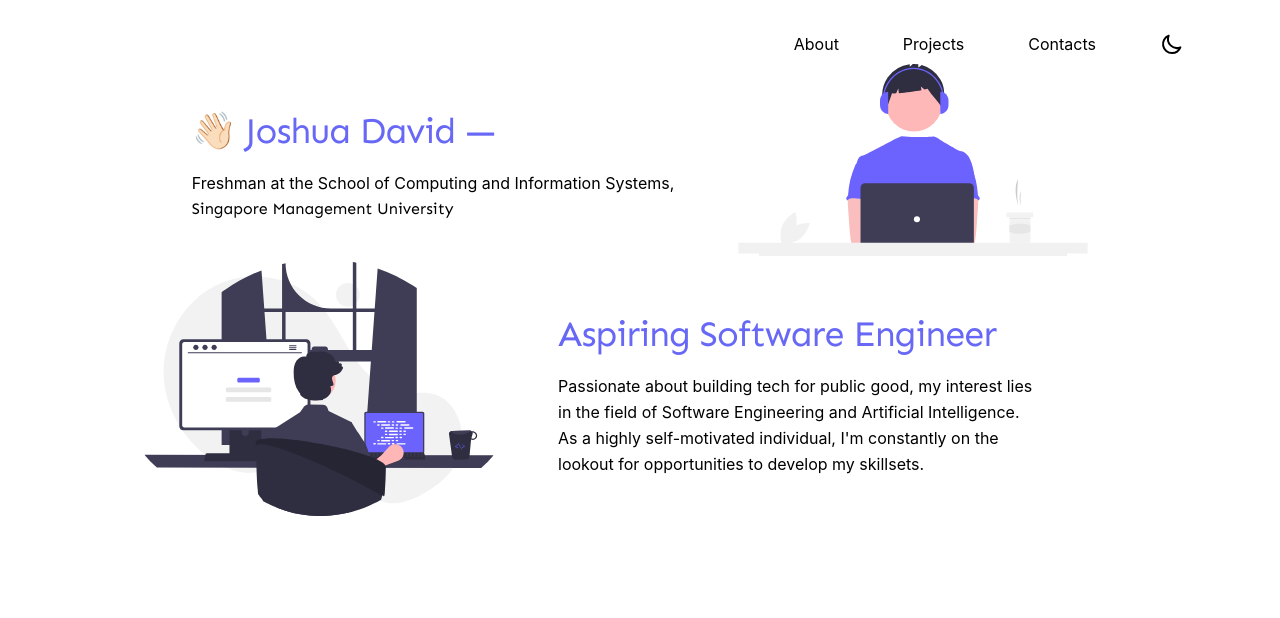
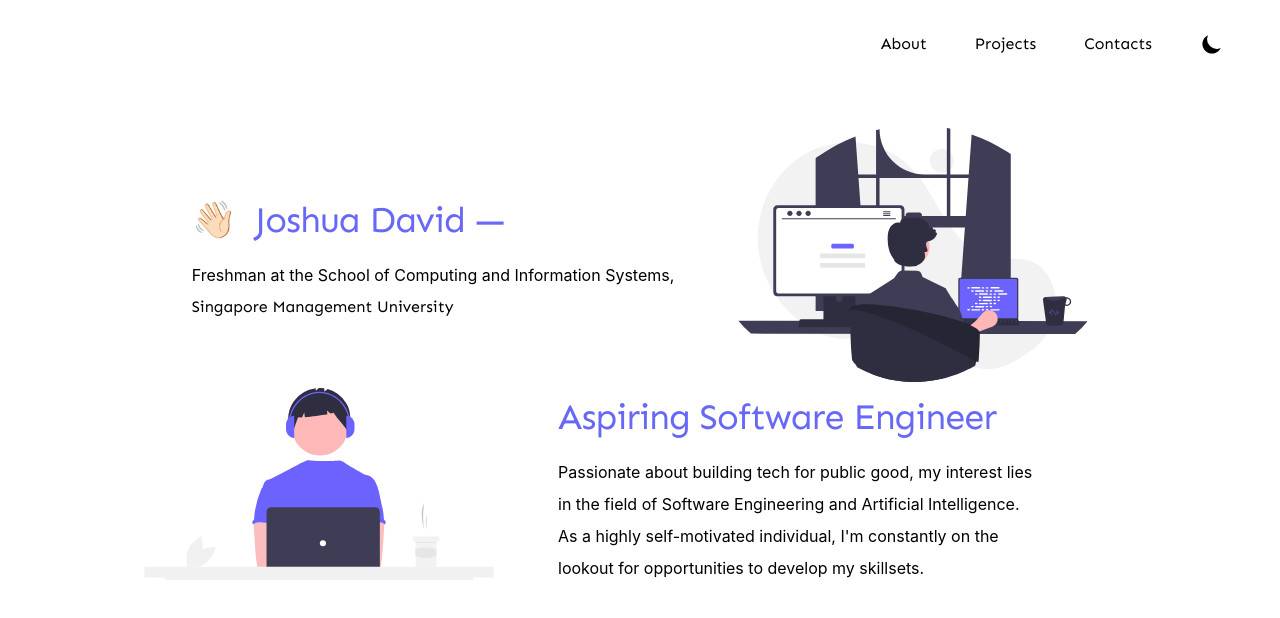
Before and after one commit to joshuadavidang/joshua-david-legacy, a Next.js app: page / in a window 1280 px wide. Shown: the top 618 px of the page. Built offline with nearby package versions, Linux system fonts and the light colour scheme.

Commit message:
added dark mode

```diff
--- a/components/DarkMode.jsx
+++ b/components/DarkMode.jsx
@@ -1,47 +1,41 @@
-export default function DarkMode(props) {
-  const { isDark, toggleToDark } = props;
+import { useTheme } from "next-themes";
+import { SunIcon, MoonIcon } from "@heroicons/react/solid";
+import { useState, useEffect } from "react";
 
-  return (
-    <div onClick={toggleToDark} className="cursor-pointer">
-      {isDark ? (
-        <>
-          <span>
-            {/* Sun */}
-            <svg
-              xmlns="http://www.w3.org/2000/svg"
-              className="h-6 w-6"
-              fill="none"
-              viewBox="0 0 24 24"
-              stroke="currentColor"
-              strokeWidth="2"
-            >
-              <path
-                strokeLinecap="round"
-                strokeLinejoin="round"
-                d="M12 3v1m0 16v1m9-9h-1M4 12H3m15.364 6.364l-.707-.707M6.343 6.343l-.707-.707m12.728 0l-.707.707M6.343 17.657l-.707.707M16 12a4 4 0 11-8 0 4 4 0 018 0z"
-              />
-            </svg>
-          </span>{" "}
-        </>
-      ) : (
-        <>
-          {/* Moon */}
-          <svg
-            xmlns="http://www.w3.org/2000/svg"
-            className="h-6 w-6"
-            fill="none"
-            viewBox="0 0 24 24"
-            stroke="currentColor"
-            strokeWidth="2"
-          >
-            <path
-              strokeLinecap="round"
-              strokeLinejoin="round"
-              d="M20.354 15.354A9 9 0 018.646 3.646 9.003 9.003 0 0012 21a9.003 9.003 0 008.354-5.646z"
-            />
-          </svg>
-        </>
-      )}
-    </div>
-  );
+export default function DarkMode() {
+  const { systemTheme, theme, setTheme } = useTheme();
+  const [mounted, setMounted] = useState(false);
+
+  useEffect(() => {
+    setMounted(true);
+  }, []);
+
+  const renderThemeChanger = () => {
+    if (!mounted) return null;
+    const currentTheme = theme === "system" ? systemTheme : theme;
+
+    if (currentTheme === "dark") {
+      return (
+        <span className="hover:bg-gray p-2 rounded cursor-pointer">
+          <SunIcon
+            className="w-6 h-6 text-white"
+            role="button"
+            onClick={() => setTheme("light")}
+          />
+        </span>
+      );
+    } else {
+      return (
+        <span className="hover:bg-lightGray p-2 rounded cursor-pointer">
+          <MoonIcon
+            className="w-6 h-6 text-gray-900"
+            role="button"
+            onClick={() => setTheme("dark")}
+          />
+        </span>
+      );
+    }
+  };
+
+  return <>{renderThemeChanger()}</>;
 }
--- a/components/LandingPage.jsx
+++ b/components/LandingPage.jsx
@@ -7,27 +7,27 @@ export default function LandingPage(props) {
   const { id } = props;
 
   return (
-    <div id={id}>
+    <div id={id} className="pt-16">
       <Post>
         <div className="flex flex-col">
           <div className="text-blue1 text-4xl font-sen tracking-tight">
-            👋🏻 Joshua David —
+            👋🏻&nbsp; Joshua David —
           </div>
 
-          <div className="pt-3 leading-relaxed">
+          <div className="pt-3 leading-loose">
             Freshman at the School of Computing and Information Systems,
             <p className="break-words">Singapore Management University</p>
           </div>
         </div>
 
         <span className="hidden md:block">
-          <Image src={Coding} alt="coding" width="350" />
+          <Image src={CodingII} alt="coding" width="350" />
         </span>
       </Post>
 
       <Post>
         <span className="hidden md:block">
-          <Image src={CodingII} alt="coding" width="350" />
+          <Image src={Coding} alt="coding" width="350" />
         </span>
 
         <div className="flex flex-col">
@@ -35,7 +35,7 @@ export default function LandingPage(props) {
             Aspiring Software Engineer
           </div>
 
-          <div className="pt-3 w-5/6 leading-relaxed">
+          <div className="pt-3 w-5/6 leading-loose">
             Passionate about building tech for public good, my interest lies in
             the field of Software Engineering and Artificial Intelligence. As a
             highly self-motivated individual, {"I'm"} constantly on the lookout
--- a/components/NavBar.jsx
+++ b/components/NavBar.jsx
@@ -1,15 +1,26 @@
 import Link from "next/link";
 import DarkMode from "./DarkMode";
 
-export default function NavBar(props) {
-  const { toggleToDark } = props;
+export default function NavBar() {
   return (
     <>
-      <div className="bg-white p-8 flex justify-end flex-row gap-16 pr-24 w-screen">
-        <Link href="/">About</Link>
-        <Link href="/">Projects</Link>
-        <Link href="/">Contacts</Link>
-        <DarkMode toggleToDark={toggleToDark} />
+      <div className="flex justify-end flex-row gap-8 pr-12 p-6 w-screen items-center">
+        <Link href="/">
+          <span className="hover:bg-lightGray dark:hover:bg-gray p-2 rounded cursor-pointer">
+            <p className="">About</p>
+          </span>
+        </Link>
+        <Link href="/">
+          <span className="hover:bg-lightGray dark:hover:bg-gray p-2 rounded cursor-pointer">
+            <p className="">Projects</p>
+          </span>
+        </Link>
+        <Link href="/">
+          <span className="hover:bg-lightGray dark:hover:bg-gray p-2 rounded cursor-pointer">
+            <p className="">Contacts</p>
+          </span>
+        </Link>
+        <DarkMode />
       </div>
     </>
   );
--- a/package.json
+++ b/package.json
@@ -9,7 +9,9 @@
     "lint": "next lint"
   },
   "dependencies": {
+    "@heroicons/react": "^1.0.6",
     "next": "12.2.3",
+    "next-themes": "^0.2.0",
     "react": "18.2.0",
     "react-dom": "18.2.0"
   },
--- a/pages/_app.js
+++ b/pages/_app.js
@@ -1,7 +1,12 @@
-import '../styles/globals.css'
+import "../styles/globals.css";
+import { ThemeProvider } from "next-themes";
 
 function MyApp({ Component, pageProps }) {
-  return <Component {...pageProps} />
+  return (
+    <ThemeProvider enableSystem={true} attribute="class">
+      <Component {...pageProps} />
+    </ThemeProvider>
+  );
 }
 
-export default MyApp
+export default MyApp;
--- a/pages/index.js
+++ b/pages/index.js
@@ -1,26 +1,8 @@
 import Head from "next/head";
-import { useEffect, useState } from "react";
 import LandingPage from "../components/LandingPage";
 import NavBar from "../components/NavBar";
 
 export default function Home() {
-  const [isDark, setIsDark] = useState(true);
-
-  // useEffect(() => {
-  //   if (window.matchMedia("(prefers-color-scheme: dark)").matches) {
-  //     console.log("Dark mode enabled on system");
-  //     setIsDark(true);
-  //     document.documentElement.classList.add("dark");
-  //   } else {
-  //     setIsDark(false);
-  //     document.documentElement.classList.remove("dark");
-  //   }
-  // }, []);
-
-  const toggleToDark = () => {
-    setIsDark(!isDark);
-  };
-
   return (
     <>
       <Head>
@@ -29,12 +11,12 @@ export default function Home() {
         <link rel="icon" href="/favicon.ico" />
       </Head>
 
-      <div className="relative">
+      <div className="relative bg-white dark:bg-black overflow-hidden">
         <header className="fixed hidden md:block">
-          <NavBar isDark={isDark} toggleToDark={toggleToDark} />
+          <NavBar />
         </header>
 
-        <main className="md:px-36 md:py-16 h-screen w-screen">
+        <main className="md:px-36 md:py-16 pt-16 h-screen w-screen">
           <LandingPage />
         </main>
       </div>
--- /dev/null
+++ b/shared/Modal.jsx
@@ -0,0 +1,7 @@
+export default function Modal() {
+  return (
+    <>
+      <p>modal</p>
+    </>
+  );
+}
--- a/tailwind.config.js
+++ b/tailwind.config.js
@@ -8,6 +8,8 @@ module.exports = {
   ],
   theme: {
     colors: {
+      black: "#121212",
+      white: "#ffffff",
       blue: "#1fb6ff",
       blue1: "#6868F6",
       purple: "#7e5bef",
@@ -16,6 +18,7 @@ module.exports = {
       green: "#13ce66",
       yellow: "#ffc82c",
       darkGray: "#273444",
+      darkBlue: "#050726",
       gray: "#8492a6",
       lightGray: "#d3dce6",
     },
```
Also changed, not shown: 1 other file (tests, documents, lock files or other folders).
